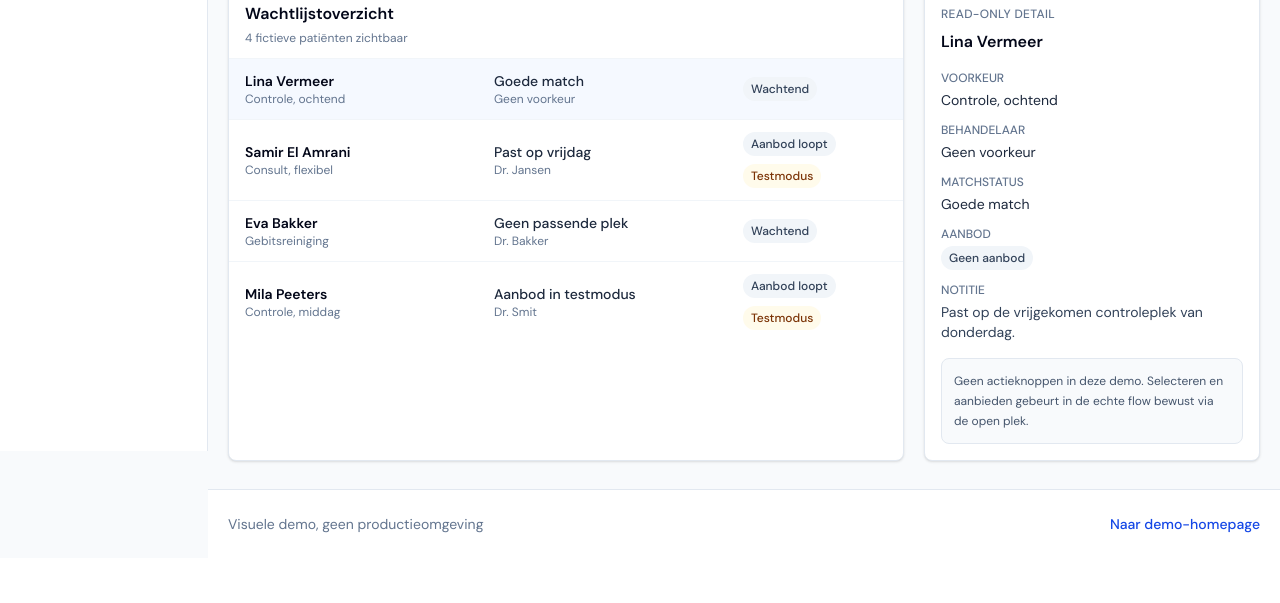
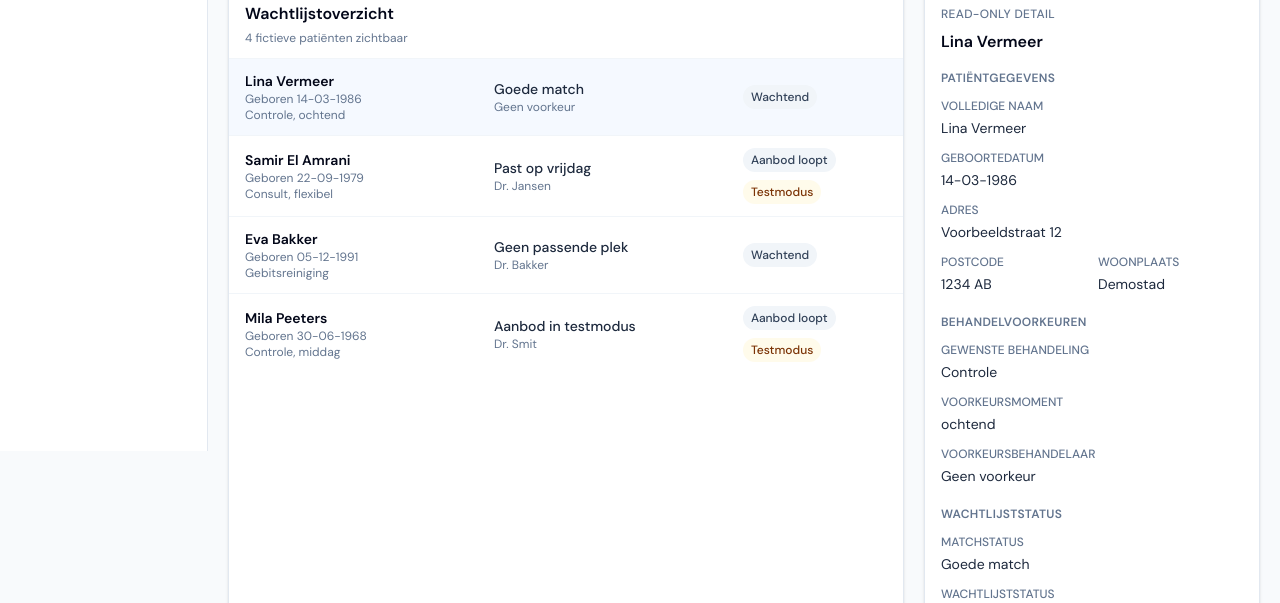
Before and after one commit to bouchraelamrani963-web/praktijkflow, a Next.js app: page /demo/waitlist in a window 1280 px wide. Shown: the part 349-952 px from the top of the page. Before the commit the page ends 907 px from the top, so only its background shows below. Built offline with nearby package versions, Linux system fonts and the light colour scheme; no server answers.

Commit message:
Improve demo waitlist patient details

```diff
--- a/src/app/demo/demo-data.ts
+++ b/src/app/demo/demo-data.ts
@@ -298,6 +298,10 @@ export const demoWaitlistItems = [
   {
     id: "waitlist-1",
     name: "Lina Vermeer",
+    birthDate: "14-03-1986",
+    street: "Voorbeeldstraat 12",
+    postalCode: "1234 AB",
+    city: "Demostad",
     preference: "Controle, ochtend",
     practitionerPreference: "Geen voorkeur",
     match: "Goede match",
@@ -309,6 +313,10 @@ export const demoWaitlistItems = [
   {
     id: "waitlist-2",
     name: "Samir El Amrani",
+    birthDate: "22-09-1979",
+    street: "Oefenlaan 8",
+    postalCode: "2345 CD",
+    city: "Proefdam",
     preference: "Consult, flexibel",
     practitionerPreference: "Dr. Jansen",
     match: "Past op vrijdag",
@@ -320,6 +328,10 @@ export const demoWaitlistItems = [
   {
     id: "waitlist-3",
     name: "Eva Bakker",
+    birthDate: "05-12-1991",
+    street: "Testsingel 41",
+    postalCode: "3456 EF",
+    city: "Voorbeelddorp",
     preference: "Gebitsreiniging",
     practitionerPreference: "Dr. Bakker",
     match: "Geen passende plek",
@@ -331,6 +343,10 @@ export const demoWaitlistItems = [
   {
     id: "waitlist-4",
     name: "Mila Peeters",
+    birthDate: "30-06-1968",
+    street: "Demoplein 3",
+    postalCode: "4567 GH",
+    city: "Fictiestad",
     preference: "Controle, middag",
     practitionerPreference: "Dr. Smit",
     match: "Aanbod in testmodus",
--- a/src/app/demo/waitlist/page.tsx
+++ b/src/app/demo/waitlist/page.tsx
@@ -125,6 +125,7 @@ export default function DemoWaitlistPage() {
                     >
                       <div className="min-w-0">
                         <p className="truncate text-sm font-semibold text-slate-950">{item.name}</p>
+                        <p className="truncate text-xs text-slate-500">Geboren {item.birthDate}</p>
                         <p className="truncate text-xs text-slate-500">{item.preference}</p>
                       </div>
                       <div className="min-w-0">
@@ -157,18 +158,69 @@ export default function DemoWaitlistPage() {
             <h2 id="waitlist-detail-heading" className="mt-2 text-base font-semibold text-slate-950">
               {selectedItem.name}
             </h2>
-            <dl className="mt-4 grid gap-3 text-sm">
+            <div className="mt-4 space-y-5 text-sm">
+              <section aria-labelledby="waitlist-patient-details">
+                <h3 id="waitlist-patient-details" className="text-xs font-semibold uppercase tracking-wide text-slate-500">
+                  Patiëntgegevens
+                </h3>
+                <dl className="mt-3 grid gap-3">
                   <div>
-                <dt className="text-xs font-medium uppercase text-slate-500">Voorkeur</dt>
-                <dd className="mt-1 text-slate-800">{selectedItem.preference}</dd>
+                    <dt className="text-xs font-medium uppercase text-slate-500">Volledige naam</dt>
+                    <dd className="mt-1 text-slate-800">{selectedItem.name}</dd>
                   </div>
                   <div>
-                <dt className="text-xs font-medium uppercase text-slate-500">Behandelaar</dt>
+                    <dt className="text-xs font-medium uppercase text-slate-500">Geboortedatum</dt>
+                    <dd className="mt-1 text-slate-800">{selectedItem.birthDate}</dd>
+                  </div>
+                  <div>
+                    <dt className="text-xs font-medium uppercase text-slate-500">Adres</dt>
+                    <dd className="mt-1 text-slate-800">{selectedItem.street}</dd>
+                  </div>
+                  <div className="grid grid-cols-2 gap-3">
+                    <div>
+                      <dt className="text-xs font-medium uppercase text-slate-500">Postcode</dt>
+                      <dd className="mt-1 text-slate-800">{selectedItem.postalCode}</dd>
+                    </div>
+                    <div>
+                      <dt className="text-xs font-medium uppercase text-slate-500">Woonplaats</dt>
+                      <dd className="mt-1 text-slate-800">{selectedItem.city}</dd>
+                    </div>
+                  </div>
+                </dl>
+              </section>
+
+              <section aria-labelledby="waitlist-treatment-details">
+                <h3 id="waitlist-treatment-details" className="text-xs font-semibold uppercase tracking-wide text-slate-500">
+                  Behandelvoorkeuren
+                </h3>
+                <dl className="mt-3 grid gap-3">
+                  <div>
+                    <dt className="text-xs font-medium uppercase text-slate-500">Gewenste behandeling</dt>
+                    <dd className="mt-1 text-slate-800">{selectedItem.preference.split(",")[0]}</dd>
+                  </div>
+                  <div>
+                    <dt className="text-xs font-medium uppercase text-slate-500">Voorkeursmoment</dt>
+                    <dd className="mt-1 text-slate-800">{selectedItem.preference.includes(",") ? selectedItem.preference.split(",").slice(1).join(",").trim() : "Geen specifieke voorkeur"}</dd>
+                  </div>
+                  <div>
+                    <dt className="text-xs font-medium uppercase text-slate-500">Voorkeursbehandelaar</dt>
                     <dd className="mt-1 text-slate-800">{selectedItem.practitionerPreference}</dd>
                   </div>
+                </dl>
+              </section>
+
+              <section aria-labelledby="waitlist-status-details">
+                <h3 id="waitlist-status-details" className="text-xs font-semibold uppercase tracking-wide text-slate-500">
+                  Wachtlijststatus
+                </h3>
+                <dl className="mt-3 grid gap-3">
                   <div>
                     <dt className="text-xs font-medium uppercase text-slate-500">Matchstatus</dt>
                     <dd className="mt-1 text-slate-800">{selectedItem.match}</dd>
+                  </div>
+                  <div>
+                    <dt className="text-xs font-medium uppercase text-slate-500">Wachtlijststatus</dt>
+                    <dd className="mt-1 text-slate-800">{selectedItem.status}</dd>
                   </div>
                   <div>
                     <dt className="text-xs font-medium uppercase text-slate-500">Aanbod</dt>
@@ -179,10 +231,12 @@ export default function DemoWaitlistPage() {
                     </dd>
                   </div>
                   <div>
-                <dt className="text-xs font-medium uppercase text-slate-500">Notitie</dt>
+                    <dt className="text-xs font-medium uppercase text-slate-500">Notities</dt>
                     <dd className="mt-1 text-slate-700">{selectedItem.note}</dd>
                   </div>
                 </dl>
+              </section>
+            </div>
             <div className="mt-4 rounded-lg border border-slate-200 bg-slate-50 p-3 text-xs leading-5 text-slate-600">
               Geen actieknoppen in deze demo. Selecteren en aanbieden gebeurt in de echte flow bewust via de open plek.
             </div>
```
Lines whose indentation alone changed are shown as unchanged.
